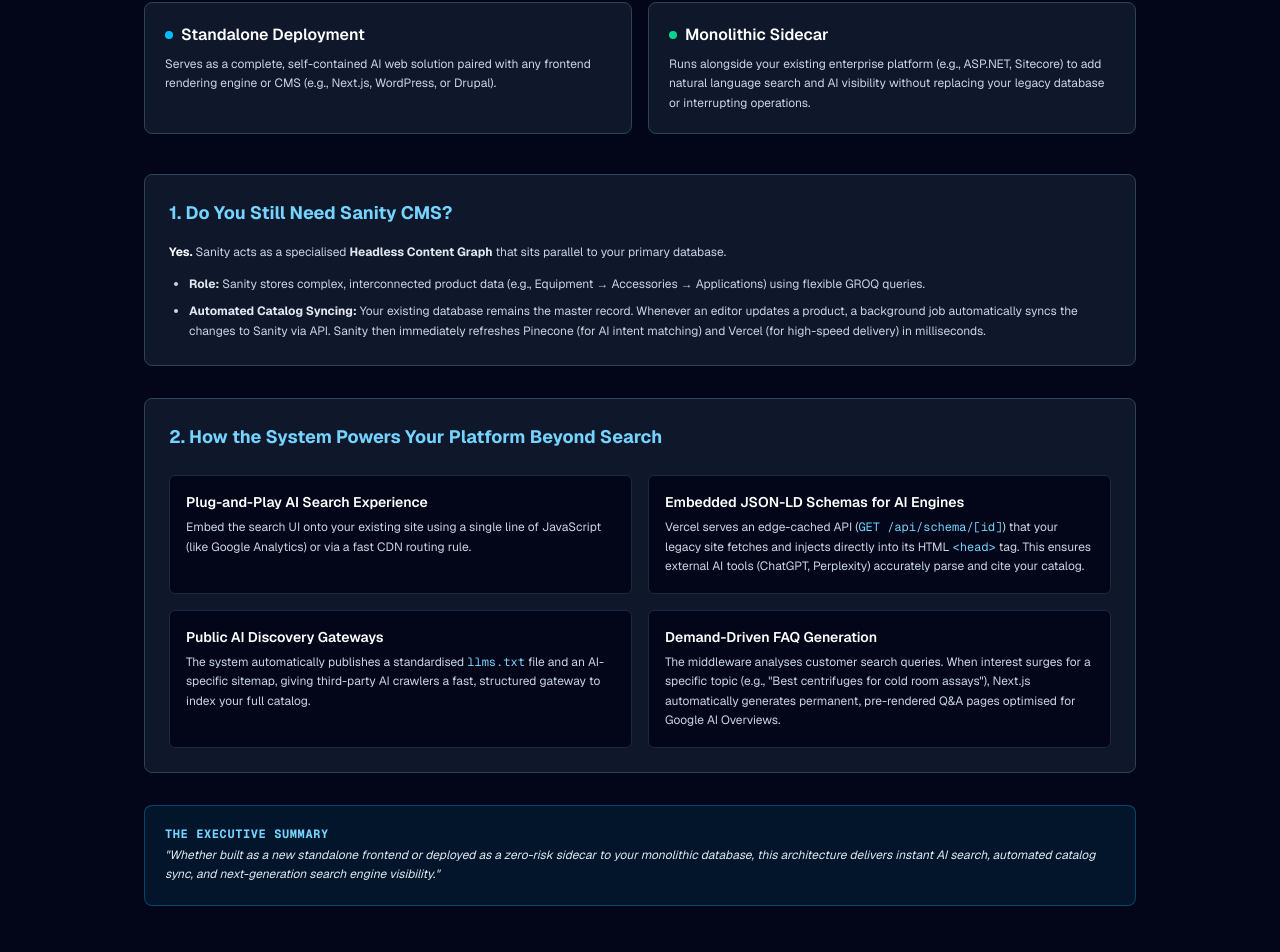
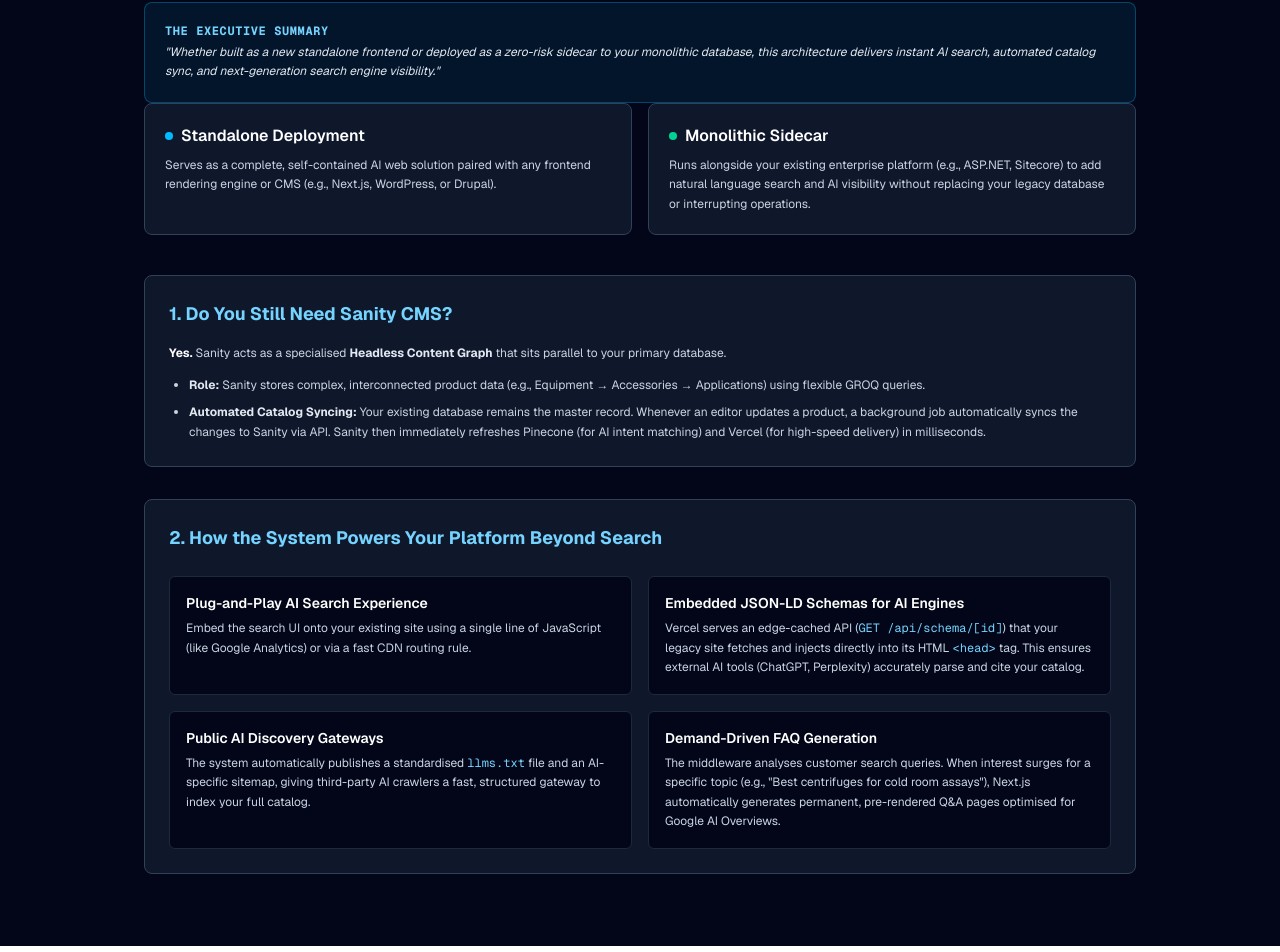
Before and after one commit to bpwhitehouse/discovery-engine, a Next.js app: page /demo in a window 1280 px wide. Shown: the part 1500-2452 px from the top of the page. Built offline with nearby package versions, Linux system fonts and the light colour scheme.

Commit message:
Spelling repair

```diff
--- a/src/app/demo/page.tsx
+++ b/src/app/demo/page.tsx
@@ -389,6 +389,14 @@
             </p>
           </div>
 
+{/* Executive Summary Banner */}
+          <div className="mt-8 bg-sky-950/40 border border-sky-400/30 rounded-lg p-5">
+            <div className="text-xs font-mono font-bold text-sky-300 uppercase tracking-wider mb-1">The Executive Summary</div>
+            <p className="text-xs text-slate-200 leading-relaxed italic">
+              "Whether built as a new standalone frontend or deployed as a zero-risk sidecar to your monolithic database, this architecture delivers instant AI search, automated catalog sync, and next-generation search engine visibility."
+            </p>
+          </div>
+
           {/* Deployment Options Cards */}
           <div className="grid grid-cols-1 md:grid-cols-2 gap-4 mb-10">
             <div className="bg-slate-900 border border-slate-700 rounded-lg p-5 space-y-2">
@@ -475,13 +483,6 @@
 
           </div>
 
-          {/* Executive Summary Banner */}
-          <div className="mt-8 bg-sky-950/40 border border-sky-400/30 rounded-lg p-5">
-            <div className="text-xs font-mono font-bold text-sky-300 uppercase tracking-wider mb-1">The Executive Summary</div>
-            <p className="text-xs text-slate-200 leading-relaxed italic">
-              "Whether built as a new standalone frontend or deployed as a zero-risk sidecar to your monolithic database, this architecture delivers instant AI search, automated catalog sync, and next-generation search engine visibility."
-            </p>
-          </div>
         </section>
 
       </div>
```
